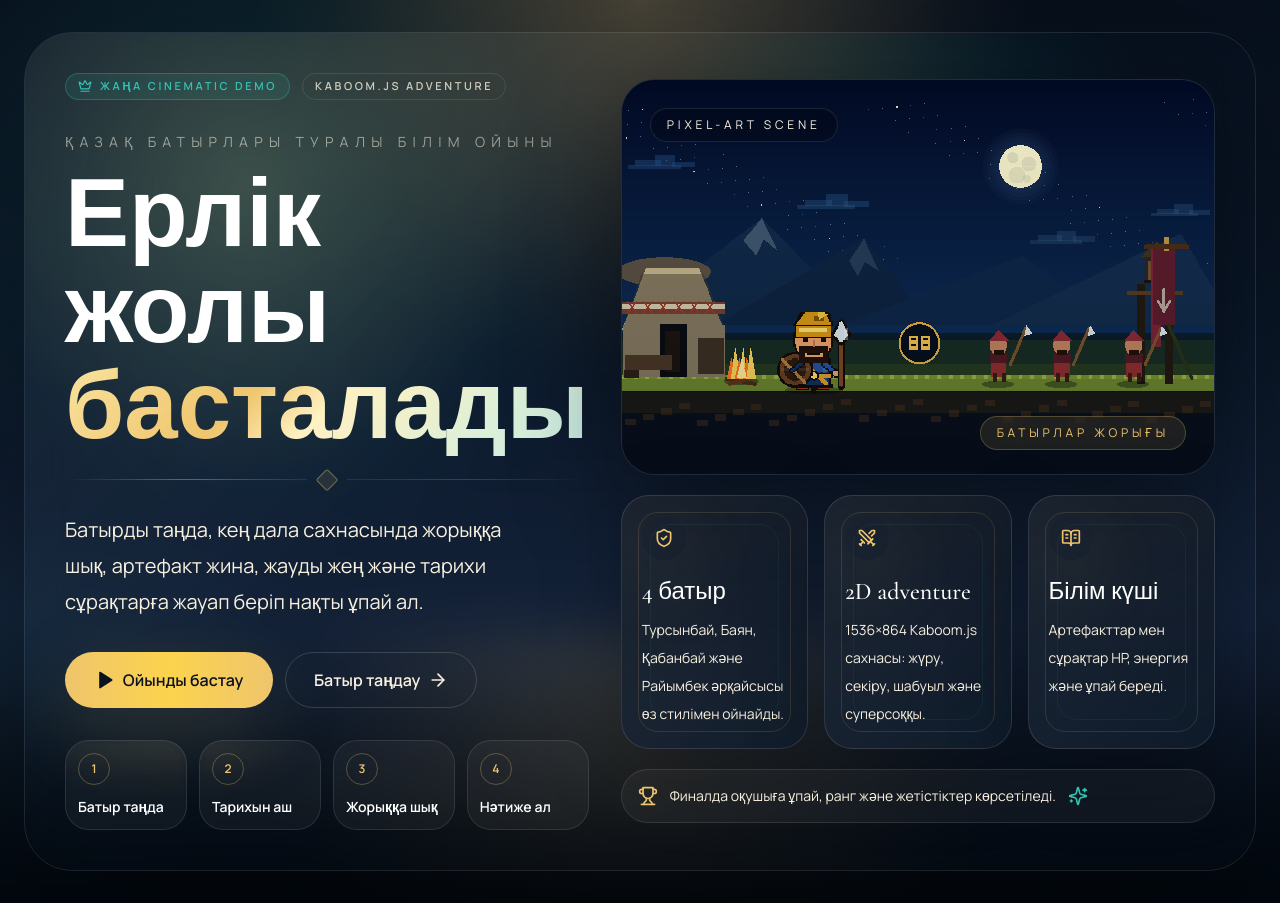
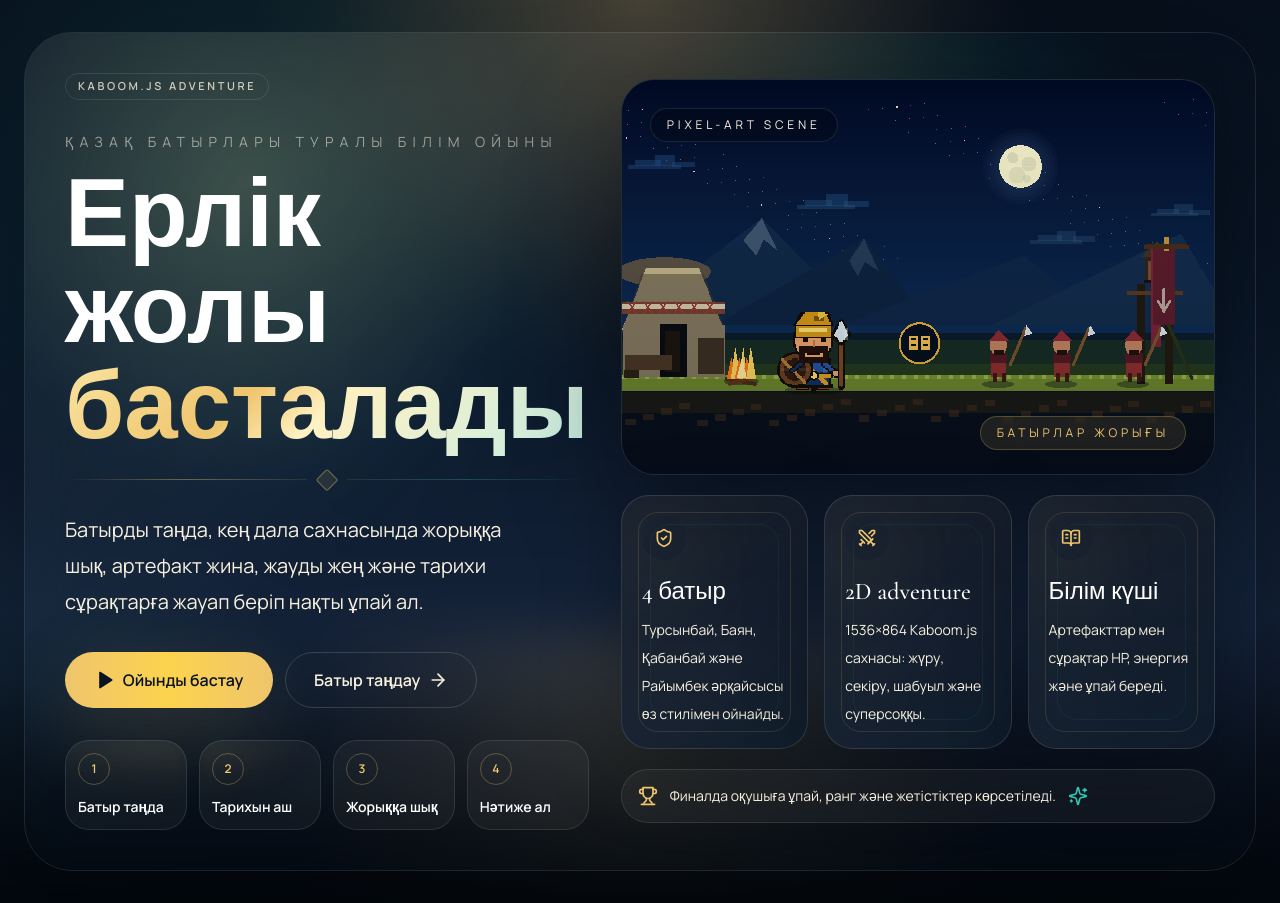
Before and after one commit to Nurbol876047/Batyrlar_game, a Next.js app: page / in a window 1280 px wide. Built offline with nearby package versions, Linux system fonts and the light colour scheme.

Commit message:
Remove demo lesson labels

```diff
--- a/app/layout.tsx
+++ b/app/layout.tsx
@@ -17,8 +17,7 @@ const body = Manrope({
 
 export const metadata: Metadata = {
   title: "Батырды таңда: Ерлік жолы",
-  description:
-    "Казахские батыры в формате современной образовательной мини-игры для открытого урока.",
+  description: "Казахские батыры в формате современной образовательной мини-игры.",
   icons: {
     icon: "/icon.svg",
   },
--- a/components/landing/landing-screen.tsx
+++ b/components/landing/landing-screen.tsx
@@ -4,7 +4,6 @@ import { motion } from "framer-motion";
 import {
   ArrowRight,
   BookOpenText,
-  Crown,
   Play,
   ShieldCheck,
   Sparkles,
@@ -72,10 +71,6 @@ export function LandingScreen({ onStart }: LandingScreenProps) {
         className="relative z-10 space-y-8"
       >
         <div className="flex flex-wrap items-center gap-3">
-          <Badge variant="accent">
-            <Crown className="mr-2 h-3.5 w-3.5" />
-            Жаңа cinematic demo
-          </Badge>
           <Badge variant="secondary">Kaboom.js adventure</Badge>
         </div>
 
--- a/components/layout/boot-loader.tsx
+++ b/components/layout/boot-loader.tsx
@@ -2,7 +2,6 @@
 
 import { motion } from "framer-motion";
 
-import { Badge } from "@/components/ui/badge";
 import { Ornament } from "@/components/ui/ornament";
 
 export function BootLoader() {
@@ -20,7 +19,6 @@ export function BootLoader() {
         animate={{ opacity: 1, y: 0 }}
         className="relative z-10 flex max-w-2xl flex-col items-center gap-6 text-center"
       >
-        <Badge>Ашық сабаққа арналған demo</Badge>
         <div className="relative flex h-36 w-36 items-center justify-center">
           <div className="absolute inset-0 animate-pulse-soft rounded-full border border-primary/30 bg-primary/10" />
           <div className="absolute inset-5 rounded-full border border-accent/30 bg-accent/10" />
@@ -30,8 +28,7 @@ export function BootLoader() {
           <p className="font-display text-6xl font-semibold ornament-text">Ерлік жолы</p>
           <Ornament className="mx-auto w-full max-w-xs" />
           <p className="text-balance text-base leading-8 text-foreground/72 sm:text-lg">
-            Қазақ батырларының рухын заманауи ойын форматында ашатын атмосфералық сабақтық
-            мини-жоба дайындалуда.
+            Қазақ батырларының рухын заманауи ойын форматында ашатын атмосфералық жоба жүктелуде.
           </p>
         </div>
       </motion.div>
```
